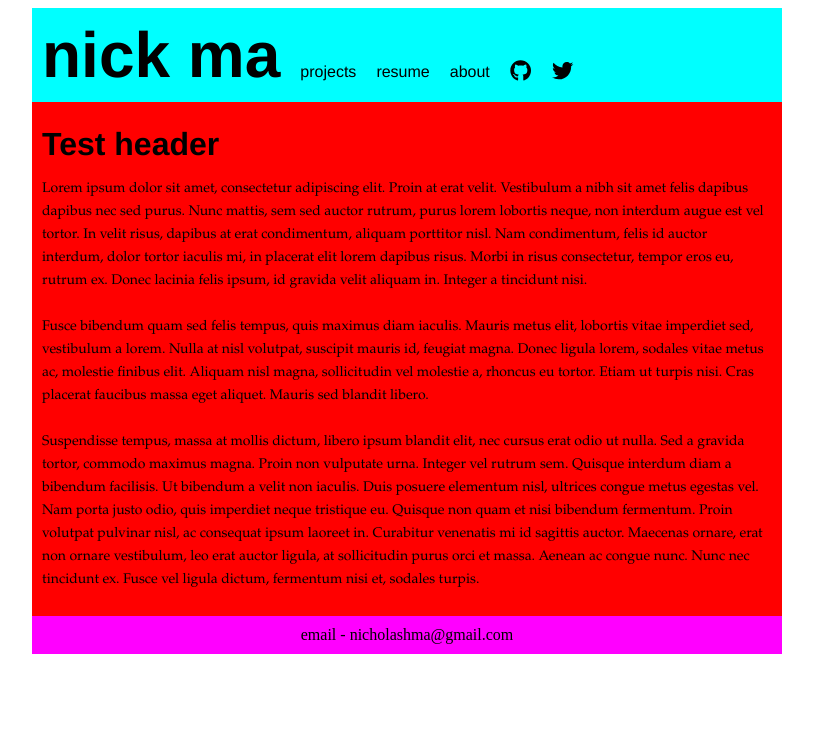
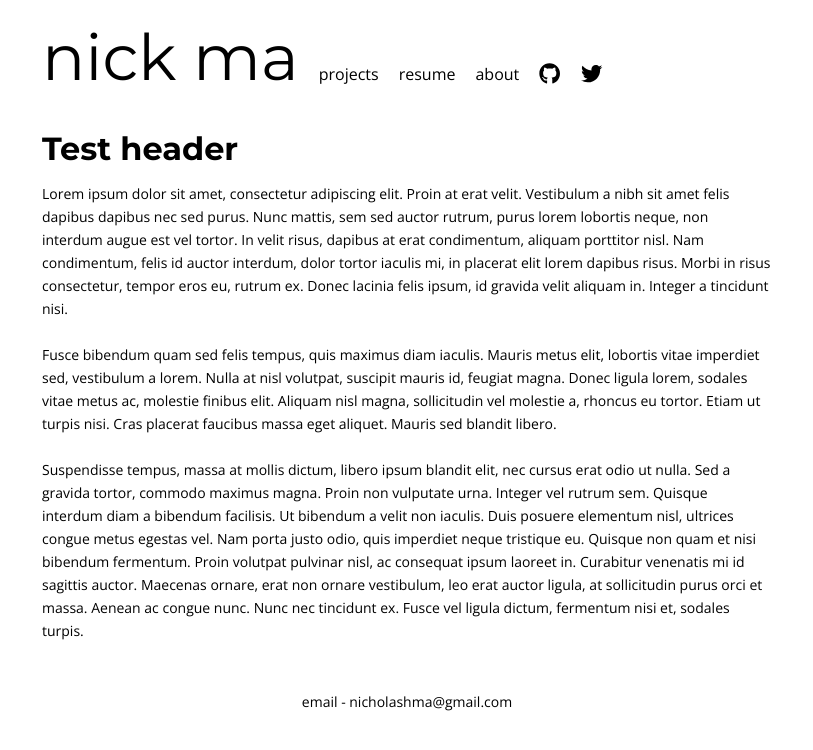
Before and after one commit to pointatnick/pointatnick, a Django app: page / in a window 1280 px wide. Shown: the top 750 px of the page, without its empty margins (233-1046 px from the left). Run offline with Django 3.2, Linux system fonts and the light colour scheme; some libraries are stand-ins or nearby versions.

Commit message:
Use webfonts

```diff
--- a/pointatnick/website/static/website/style.css
+++ b/pointatnick/website/static/website/style.css
@@ -3,40 +3,31 @@ body {
 }
 
 h1 {
-    font-family: Helvetica Neue, sans-serif;
+    font-family: "Montserrat", sans-serif;
 	font-size: 2em;
-	font-style: normal;
-	font-variant: normal;
 	font-weight: 700;
 	line-height: 23px;
 }
 
-a {
-    color: black;
-    text-decoration: none;
-    font-family: Helvetica Neue, sans-serif;
-}
-
 p {
-    font-family: Palatino, serif;
+    font-family: "Open Sans", sans-serif;
     font-size: 0.875em;
-    font-style: normal;
-    font-variant: normal;
-    font-weight: normal;
     line-height: 23px;
 }
 
 .header-main {
-    font-family: Helvetica Neue, sans-serif;
+    padding: 0 0.125em 0 0;
+    font-family: "Montserrat", sans-serif;
     font-size: 4em;
-    font-style: normal;
-    font-variant: normal;
-    font-weight: 700;
-    padding: 0 0.125em 0 0;
+    color: black;
+    text-decoration: none;
 }
 
 .header-item {
     padding: 0 0.5em;
+    color: black;
+    text-decoration: none;
+    font-family: "Open Sans", sans-serif;
 }
 
 .container {
@@ -59,7 +50,6 @@ p {
 .navbar {
     grid-column-start: 1;
     grid-column-end: 3;
-    background-color: rgb(0, 255, 255);
     text-align: left;
     padding: 10px;
 }
@@ -67,7 +57,6 @@ p {
 .content {
     grid-column-start: 1;
     grid-column-end: 3;
-    background-color: rgb(255, 0, 0);
     text-align: left;
     padding: 10px;
 }
@@ -75,7 +64,6 @@ p {
 .footer {
     grid-column-start: 1;
     grid-column-end: 3;
-    background-color: rgb(255, 0, 255);
     text-align: center;
     padding: 10px;
 }
--- a/pointatnick/website/templates/website/about.html
+++ b/pointatnick/website/templates/website/about.html
@@ -3,8 +3,9 @@
 <!DOCTYPE html>
 <html>
 <head>
+    <script defer src="https://use.fontawesome.com/releases/v5.0.9/js/all.js" integrity="sha384-8iPTk2s/jMVj81dnzb/iFR2sdA7u06vHJyyLlAd4snFpCl/SnyUjRrbdJsw1pGIl" crossorigin="anonymous"></script>
+    <link href="https://fonts.googleapis.com/css?family=Montserrat:400,700|Open+Sans" rel="stylesheet">
     <link rel="stylesheet" type="text/css" href="{% static 'website/style.css' %}">
-    <script defer src="https://use.fontawesome.com/releases/v5.0.9/js/all.js" integrity="sha384-8iPTk2s/jMVj81dnzb/iFR2sdA7u06vHJyyLlAd4snFpCl/SnyUjRrbdJsw1pGIl" crossorigin="anonymous"></script>
 </head>
 <body>
     <div class="container">
@@ -27,7 +28,7 @@
             Suspendisse tempus, massa at mollis dictum, libero ipsum blandit elit, nec cursus erat odio ut nulla. Sed a gravida tortor, commodo maximus magna. Proin non vulputate urna. Integer vel rutrum sem. Quisque interdum diam a bibendum facilisis. Ut bibendum a velit non iaculis. Duis posuere elementum nisl, ultrices congue metus egestas vel. Nam porta justo odio, quis imperdiet neque tristique eu. Quisque non quam et nisi bibendum fermentum. Proin volutpat pulvinar nisl, ac consequat ipsum laoreet in. Curabitur venenatis mi id sagittis auctor. Maecenas ornare, erat non ornare vestibulum, leo erat auctor ligula, at sollicitudin purus orci et massa. Aenean ac congue nunc. Nunc nec tincidunt ex. Fusce vel ligula dictum, fermentum nisi et, sodales turpis.</p>
         </div>
         <div class="footer">
-            <span>email - nicholashma@gmail.com</span>
+            <p>email - nicholashma@gmail.com</p>
         </div>
     </div>
 </body>
--- a/pointatnick/website/templates/website/home.html
+++ b/pointatnick/website/templates/website/home.html
@@ -3,8 +3,9 @@
 <!DOCTYPE html>
 <html>
 <head>
+    <script defer src="https://use.fontawesome.com/releases/v5.0.9/js/all.js" integrity="sha384-8iPTk2s/jMVj81dnzb/iFR2sdA7u06vHJyyLlAd4snFpCl/SnyUjRrbdJsw1pGIl" crossorigin="anonymous"></script>
+    <link href="https://fonts.googleapis.com/css?family=Montserrat:400,700|Open+Sans" rel="stylesheet">
     <link rel="stylesheet" type="text/css" href="{% static 'website/style.css' %}">
-    <script defer src="https://use.fontawesome.com/releases/v5.0.9/js/all.js" integrity="sha384-8iPTk2s/jMVj81dnzb/iFR2sdA7u06vHJyyLlAd4snFpCl/SnyUjRrbdJsw1pGIl" crossorigin="anonymous"></script>
 </head>
 <body>
     <div class="container">
@@ -27,7 +28,7 @@
             Suspendisse tempus, massa at mollis dictum, libero ipsum blandit elit, nec cursus erat odio ut nulla. Sed a gravida tortor, commodo maximus magna. Proin non vulputate urna. Integer vel rutrum sem. Quisque interdum diam a bibendum facilisis. Ut bibendum a velit non iaculis. Duis posuere elementum nisl, ultrices congue metus egestas vel. Nam porta justo odio, quis imperdiet neque tristique eu. Quisque non quam et nisi bibendum fermentum. Proin volutpat pulvinar nisl, ac consequat ipsum laoreet in. Curabitur venenatis mi id sagittis auctor. Maecenas ornare, erat non ornare vestibulum, leo erat auctor ligula, at sollicitudin purus orci et massa. Aenean ac congue nunc. Nunc nec tincidunt ex. Fusce vel ligula dictum, fermentum nisi et, sodales turpis.</p>
         </div>
         <div class="footer">
-            <span>email - nicholashma@gmail.com</span>
+            <p>email - nicholashma@gmail.com</p>
         </div>
     </div>
 </body>
--- a/pointatnick/website/templates/website/projects.html
+++ b/pointatnick/website/templates/website/projects.html
@@ -3,8 +3,9 @@
 <!DOCTYPE html>
 <html>
 <head>
+    <script defer src="https://use.fontawesome.com/releases/v5.0.9/js/all.js" integrity="sha384-8iPTk2s/jMVj81dnzb/iFR2sdA7u06vHJyyLlAd4snFpCl/SnyUjRrbdJsw1pGIl" crossorigin="anonymous"></script>
+    <link href="https://fonts.googleapis.com/css?family=Montserrat:400,700|Open+Sans" rel="stylesheet">
     <link rel="stylesheet" type="text/css" href="{% static 'website/style.css' %}">
-    <script defer src="https://use.fontawesome.com/releases/v5.0.9/js/all.js" integrity="sha384-8iPTk2s/jMVj81dnzb/iFR2sdA7u06vHJyyLlAd4snFpCl/SnyUjRrbdJsw1pGIl" crossorigin="anonymous"></script>
 </head>
 <body>
     <div class="container">
@@ -27,7 +28,7 @@
             Suspendisse tempus, massa at mollis dictum, libero ipsum blandit elit, nec cursus erat odio ut nulla. Sed a gravida tortor, commodo maximus magna. Proin non vulputate urna. Integer vel rutrum sem. Quisque interdum diam a bibendum facilisis. Ut bibendum a velit non iaculis. Duis posuere elementum nisl, ultrices congue metus egestas vel. Nam porta justo odio, quis imperdiet neque tristique eu. Quisque non quam et nisi bibendum fermentum. Proin volutpat pulvinar nisl, ac consequat ipsum laoreet in. Curabitur venenatis mi id sagittis auctor. Maecenas ornare, erat non ornare vestibulum, leo erat auctor ligula, at sollicitudin purus orci et massa. Aenean ac congue nunc. Nunc nec tincidunt ex. Fusce vel ligula dictum, fermentum nisi et, sodales turpis.</p>
         </div>
         <div class="footer">
-            <span>email - nicholashma@gmail.com</span>
+            <p>email - nicholashma@gmail.com</p>
         </div>
     </div>
 </body>
```
